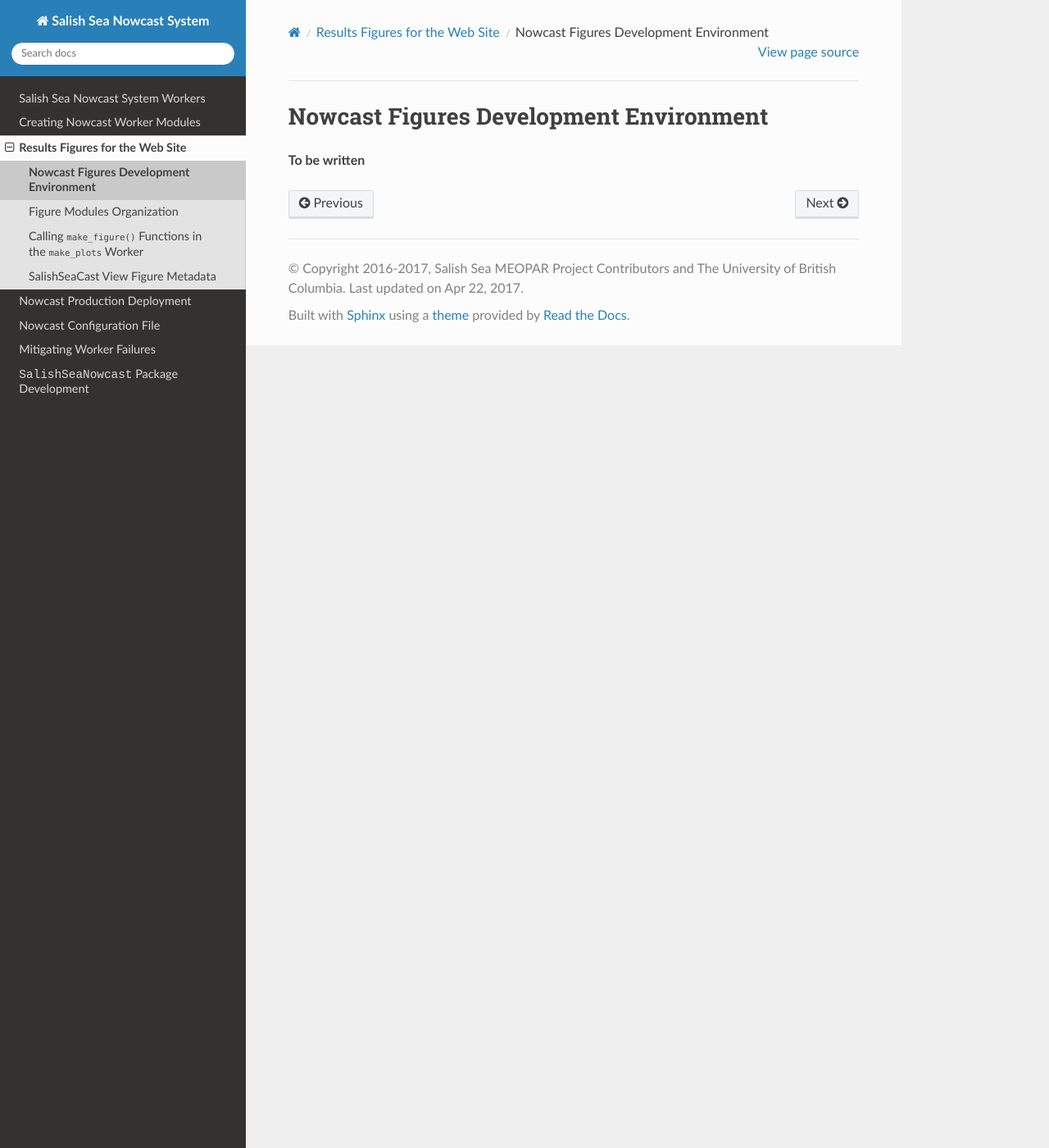
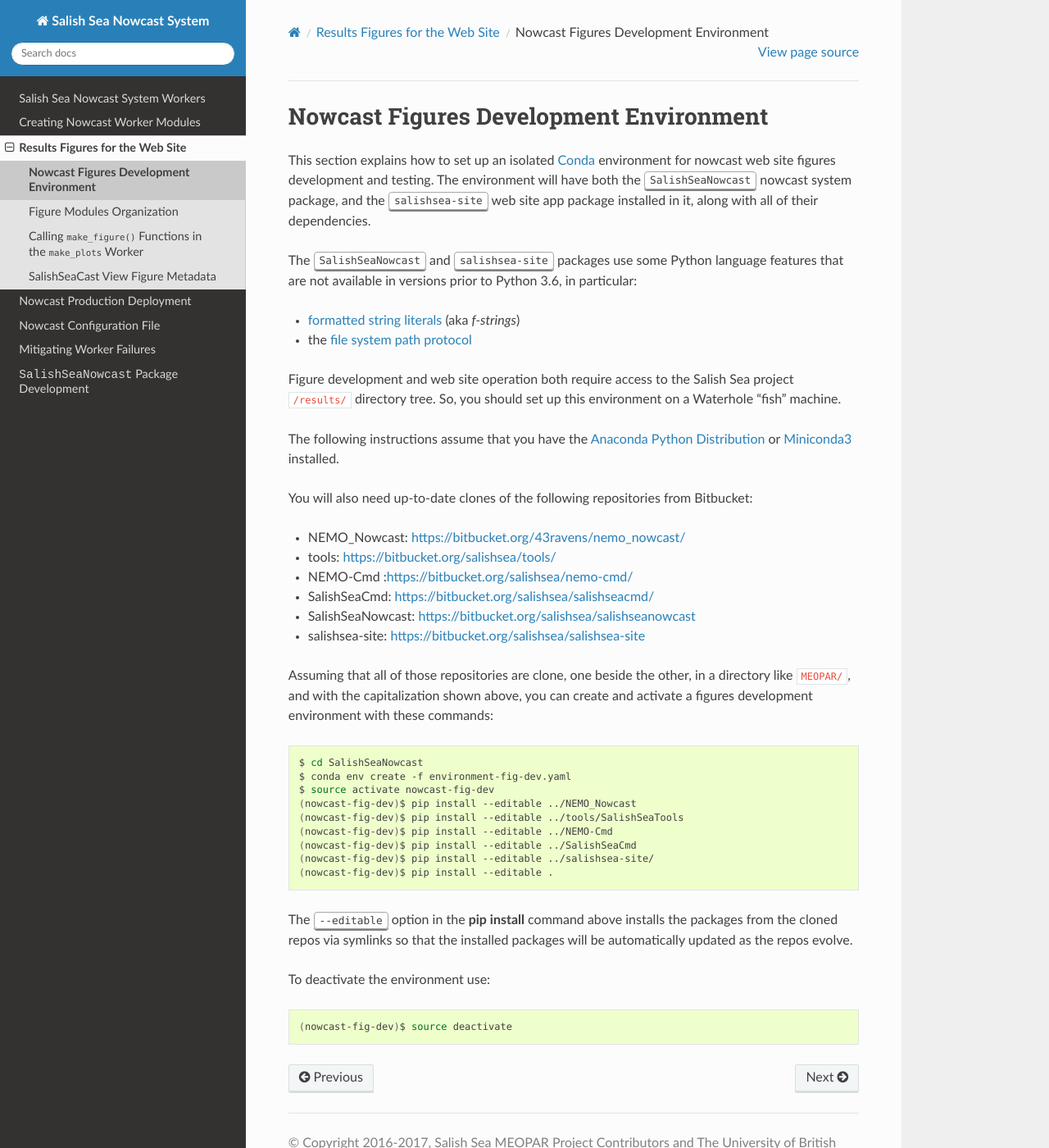
Before and after one commit to SalishSeaCast/SalishSeaNowcast, a Sphinx documentation site: the page built from docs/figures/fig_dev_env.rst, in a window 1280 px wide and 1400 px high. Shown: the whole window at 82% size. Built offline with Sphinx 7.4.7 and the Read the Docs theme 2.0.0, drawn with Linux system fonts in a browser that asks for light colours; the version number could not be read and is left out.

Commit message:
Add docs re: setup of web site figures development & testing environment.

```diff
--- a/docs/figures/fig_dev_env.rst
+++ b/docs/figures/fig_dev_env.rst
@@ -19,4 +19,64 @@
 Nowcast Figures Development Environment
 ***************************************
 
-**To be written**
+This section explains how to set up an isolated `Conda`_ environment for nowcast web site figures development and testing.
+The environment will have both the :kbd:`SalishSeaNowcast` nowcast system package,
+and the :kbd:`salishsea-site` web site app package installed in it,
+along with all of their dependencies.
+
+.. _Conda: http://conda.pydata.org/docs/
+
+The :kbd:`SalishSeaNowcast` and :kbd:`salishsea-site` packages use some Python language features that are not available in versions prior to Python 3.6,
+in particular:
+
+* `formatted string literals`_
+  (aka *f-strings*)
+* the `file system path protocol`_
+
+.. _Python: https://www.python.org/
+.. _formatted string literals: https://docs.python.org/3/reference/lexical_analysis.html#f-strings
+.. _file system path protocol: https://docs.python.org/3/whatsnew/3.6.html#whatsnew36-pep519
+
+Figure development and web site operation both require access to the Salish Sea project :file:`/results/` directory tree.
+So,
+you should set up this environment on a Waterhole "fish" machine.
+
+The following instructions assume that you have the `Anaconda Python Distribution`_ or `Miniconda3`_ installed.
+
+.. _Anaconda Python Distribution: https://www.continuum.io/downloads
+.. _Miniconda3: http://conda.pydata.org/docs/install/quick.html
+
+You will also need up-to-date clones of the following repositories from Bitbucket:
+
+* NEMO_Nowcast: https://bitbucket.org/43ravens/nemo_nowcast/
+* tools: https://bitbucket.org/salishsea/tools/
+* NEMO-Cmd :https://bitbucket.org/salishsea/nemo-cmd/
+* SalishSeaCmd: https://bitbucket.org/salishsea/salishseacmd/
+* SalishSeaNowcast: https://bitbucket.org/salishsea/salishseanowcast
+* salishsea-site: https://bitbucket.org/salishsea/salishsea-site
+
+Assuming that all of those repositories are clone,
+one beside the other,
+in a directory like :file:`MEOPAR/`,
+and with the capitalization shown above,
+you can create and activate a figures development environment with these commands:
+
+.. code-block:: bash
+
+    $ cd SalishSeaNowcast
+    $ conda env create -f environment-fig-dev.yaml
+    $ source activate nowcast-fig-dev
+    (nowcast-fig-dev)$ pip install --editable ../NEMO_Nowcast
+    (nowcast-fig-dev)$ pip install --editable ../tools/SalishSeaTools
+    (nowcast-fig-dev)$ pip install --editable ../NEMO-Cmd
+    (nowcast-fig-dev)$ pip install --editable ../SalishSeaCmd
+    (nowcast-fig-dev)$ pip install --editable ../salishsea-site/
+    (nowcast-fig-dev)$ pip install --editable .
+
+The :kbd:`--editable` option in the :command:`pip install` command above installs the packages from the cloned repos via symlinks so that the installed packages will be automatically updated as the repos evolve.
+
+To deactivate the environment use:
+
+.. code-block:: bash
+
+    (nowcast-fig-dev)$ source deactivate
```
Also changed, not shown: environment-fig-dev.yaml (added, +65 -0 lines).
